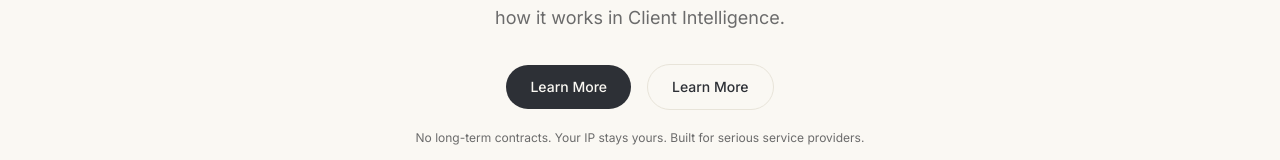
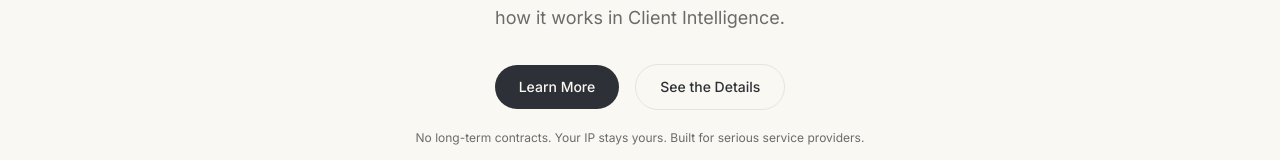
Before and after one commit to AdamRother/SEO-pages, a Next.js app: page /feature/per-client-ai-memory in a window 1280 px wide. Shown: the part 508-668 px from the top of the page. Built offline with nearby package versions, Linux system fonts and the light colour scheme.

Commit message:
Fix duplicate 'Learn More' buttons on feature pages

```diff
--- a/app/feature/[slug]/page.tsx
+++ b/app/feature/[slug]/page.tsx
@@ -58,7 +58,7 @@ export default async function FeatureDetailPage({ params }: { params: Promise<{
           h1={feature.h1}
           subheadline={feature.metaDescription}
           ctaPrimary="Learn More"
-          ctaSecondary="Learn More"
+          ctaSecondary="See the Details"
           ctaSecondaryHref="#details"
         />
 
```
